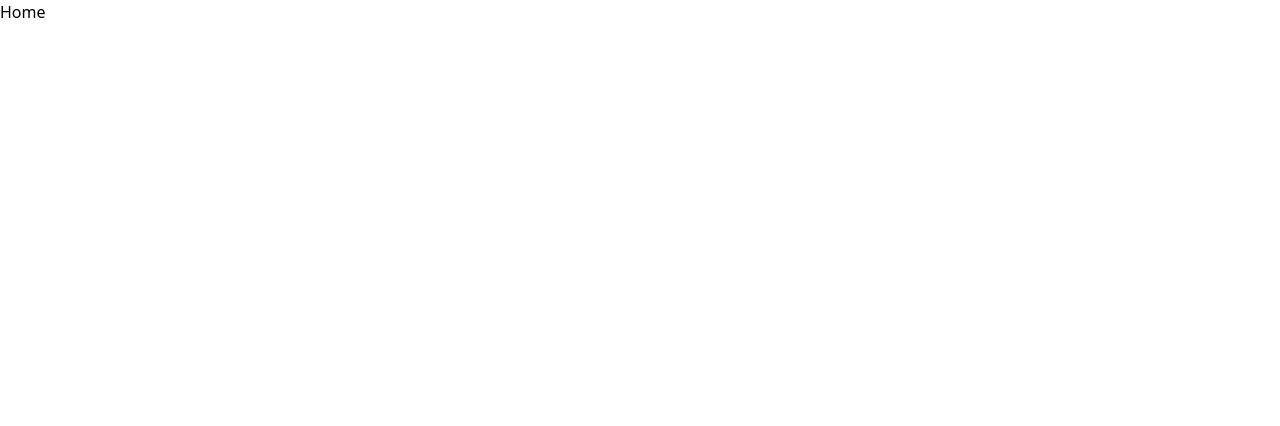
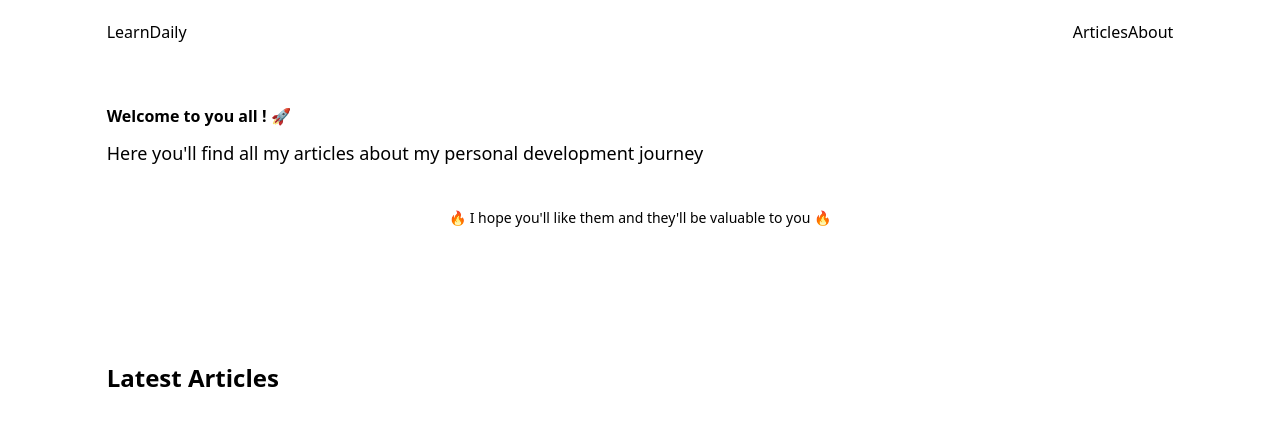
Before and after one commit to o-louis/CodeTips, a Next.js app: page / in a window 1280 px wide. Shown: the top 426 px of the page. Built offline with nearby package versions, Linux system fonts and the light colour scheme.

Commit message:
feat: Implement the Layout and Header

```diff
--- /dev/null
+++ b/src/components/Header.tsx
@@ -0,0 +1,21 @@
+import Link from "next/link";
+
+const Header: React.FC = () => {
+  return (
+    <nav className="container py-5 fixed">
+      <div className="mx-auto w-10/12 flex justify-between">
+        <div>LearnDaily</div>
+        <ul className="flex">
+          <li className="hover:underline">
+            <Link href="/articles">Articles</Link>
+          </li>
+          <li className="hover:underline">
+            <Link href="/about">About</Link>
+          </li>
+        </ul>
+      </div>
+    </nav>
+  );
+};
+
+export default Header;
--- /dev/null
+++ b/src/components/Layout.tsx
@@ -0,0 +1,25 @@
+import Head from "next/head";
+import Header from "./Header";
+
+type Props = {
+  children: any;
+  pageTitle: string;
+  description: string;
+};
+
+const Layout: React.FC<Props> = ({ children, pageTitle, description }) => (
+  <>
+    <Head>
+      <meta name="viewport" content="width=device-width, initial-scale=1" />
+      <meta charSet="utf-8" />
+      <meta name="Description" content={description}></meta>
+      <title>{pageTitle}</title>
+    </Head>
+    <div className="container">
+      <Header />
+      <div className="pt-16">{children}</div>
+    </div>
+  </>
+);
+
+export default Layout;
--- a/src/pages/_app.tsx
+++ b/src/pages/_app.tsx
@@ -1,7 +1,12 @@
+import Layout from "../components/Layout";
 import "../styles/tailwind.css";
 
 const App = ({ Component, pageProps }) => {
-  return <Component {...pageProps} />;
+  return (
+    <Layout pageTitle="Learn Daily" description="My Personal Blog">
+      <Component {...pageProps} />
+    </Layout>
+  );
 };
 
 export default App;
--- a/src/pages/index.tsx
+++ b/src/pages/index.tsx
@@ -1,5 +1,24 @@
 const Index = () => {
-  return <div>Home</div>;
+  return (
+    <div>
+      <section className="header-home py-10 h-64">
+        <header className="mx-auto w-10/12">
+          <h1 className="font-semibold">Welcome to you all ! 🚀</h1>
+          <p className="text-lg my-3">
+            Here you'll find all my articles about my personal development
+            journey
+          </p>
+          <p className="text-sm text-center mt-10">
+            🔥 I hope you'll like them and they'll be valuable to you 🔥
+          </p>
+        </header>
+      </section>
+
+      <section className="py-10 mx-auto w-10/12">
+        <h1 className="text-2xl font-semibold">Latest Articles</h1>
+      </section>
+    </div>
+  );
 };
 
 export default Index;
```
